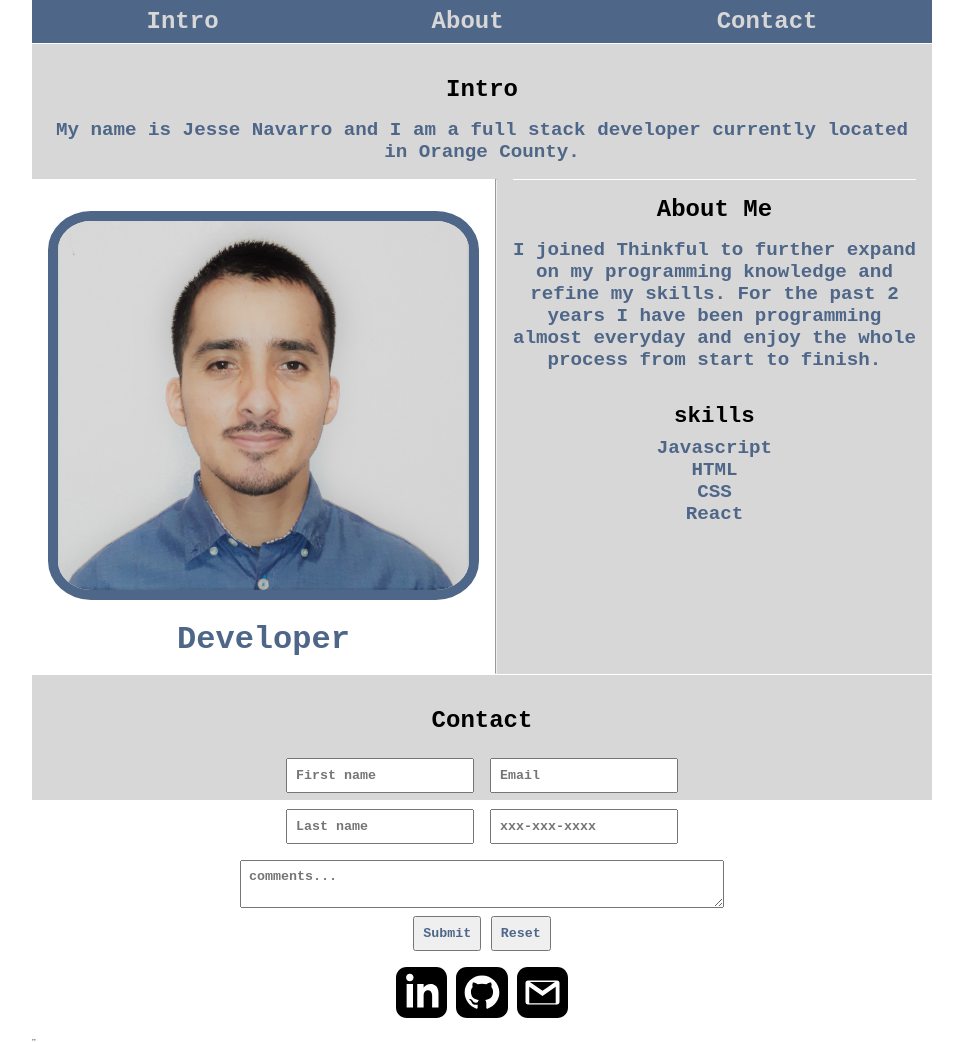
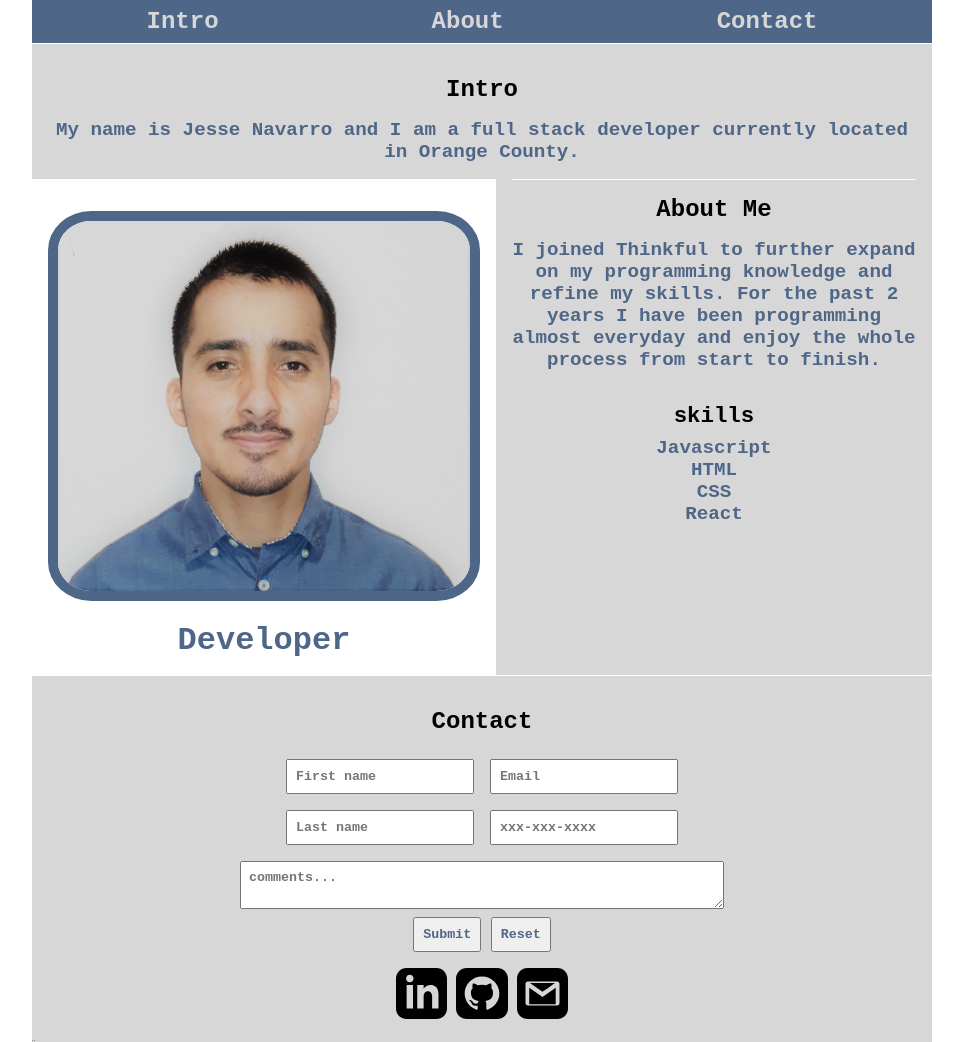
Before and after one commit to jnavarro30/thinkfulPortfolio, a plain HTML site: page index.html in a window 1280 px wide. Shown: the whole page, without its empty margins (158-1121 px from the left). Drawn offline with Linux system fonts and the light colour scheme.

Commit message:
add gray background

```diff
--- a/index.html
+++ b/index.html
@@ -31,7 +31,6 @@
                 <img id='self' src='images/me.jpg' width="500" alt="profile picture"/>
                 <h1>Developer</h1>
             </figure>
-            <hr>
             <article id='about' class='about'>
                 <h2>About Me</h2>
                 <p>I joined Thinkful to further expand on my programming knowledge and refine my skills. For the past 2 years I have been programming almost everyday and enjoy the whole process from start to finish.</p>
--- a/styles.css
+++ b/styles.css
@@ -15,7 +15,7 @@
 }
 
 html, body, .container {
-    height: 100%;
+    min-height: 100%;
 }
 
 .container {
```
